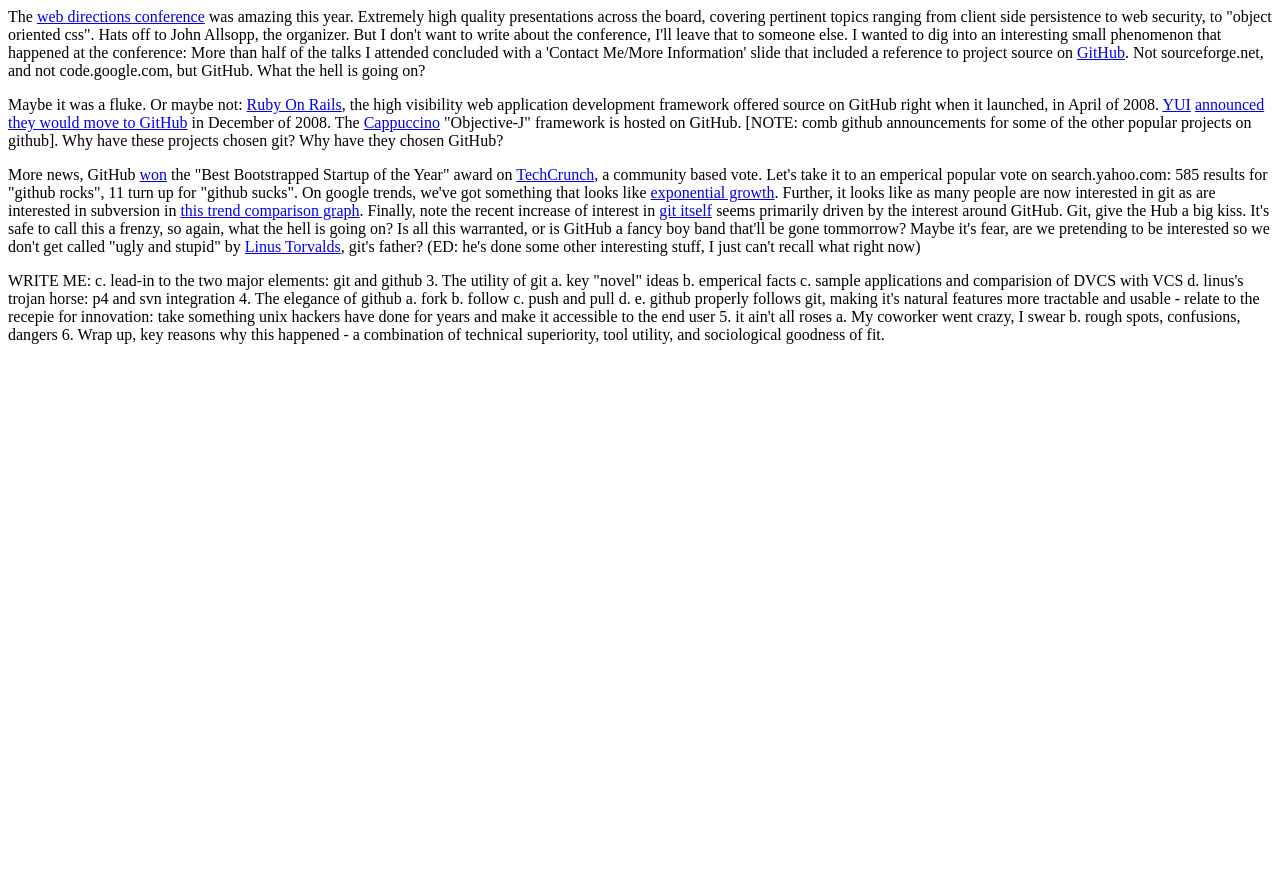
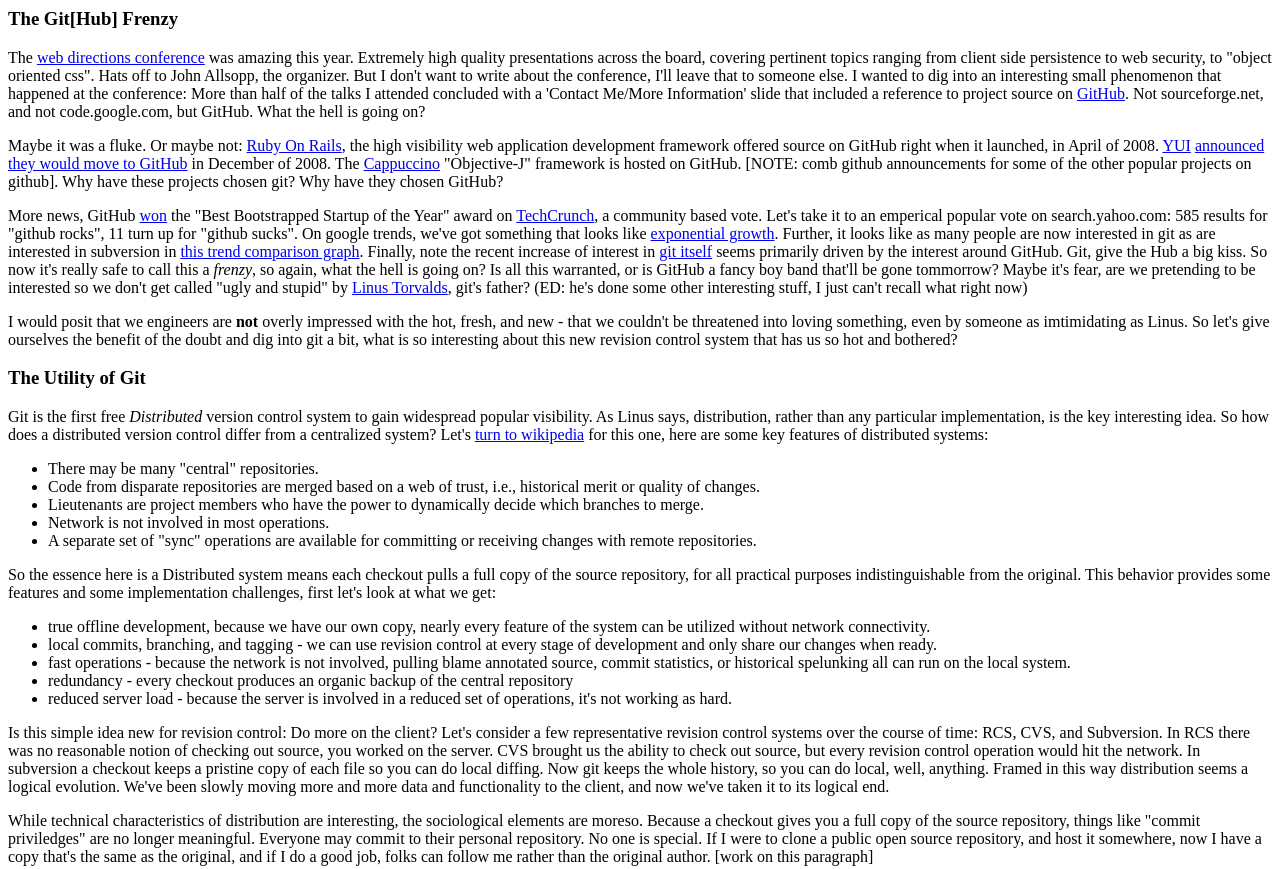
Before and after one commit to davglass/ydn-github-post, a plain HTML site: page src/index.html in a window 1280 px wide. Shown: the top 869 px of the page. Before the commit the page ends 800 px from the top, so only its background shows below. Drawn offline with Linux system fonts and the light colour scheme.

Commit message:
talk about git.

```diff
--- a/src/index.html
+++ b/src/index.html
@@ -1,6 +1,8 @@
 <html>
 <head><title> Gittin' Forky: The Social Coding Revolution </title></head>
 <body>
+
+<h3> The Git[Hub] Frenzy </h3>
 
 <p>
     The <a href="http://north.webdirections.org/">web directions
@@ -43,8 +45,9 @@
     <a href="http://www.google.com/trends?q=svn%2Cgit&ctab=0&geo=all&date=all&sort=1">this trend comparison graph</a>.
     Finally, note the recent increase of interest in
     <a href="http://www.google.com/trends?q=git&ctab=0&geo=all&date=all&sort=0">git itself</a>
-    seems primarily driven by the interest around GitHub.  Git, give the Hub a big kiss.  It's safe to call
-    this a frenzy, so again, what the hell is going on?  Is all this
+    seems primarily driven by the interest around GitHub.
+	Git, give the Hub a big kiss.  So now it's really safe to call
+    this a <i>frenzy</i>, so again, what the hell is going on?  Is all this
     warranted, or is GitHub a fancy boy band that'll be gone tommorrow?
     Maybe it's fear, are we pretending to be interested so we
     don't get called "ugly and stupid" by
@@ -52,10 +55,81 @@
     git's father?  (ED: he's done some other interesting stuff, I just can't
     recall what right now)
 </p>
+<p>
+    I would posit that we engineers are <b>not</b> overly impressed with
+	the hot, fresh, and new - that we couldn't be threatened into loving
+	something, even by someone as imtimidating as Linus.  So let's give
+	ourselves the benefit of the doubt and dig into git a bit, what is so
+	interesting about this new revision control system that has us so
+	hot and bothered?
+
+</p>
+
+<h3> The Utility of Git </h3>
+
+<p>
+  Git is the first free <i>Distributed</i> version control system to gain
+  widespread popular visibility.  As Linus says, distribution, rather
+  than any particular implementation, is the key interesting idea.  So
+  how does a distributed version control differ from a centralized system?
+  Let's <a href="http://en.wikipedia.org/wiki/Distributed_revision_control">turn to wikipedia</a> for this one, here are some key features of
+  distributed systems:
+  <ul>
+   <li> There may be many "central" repositories.
+   <li> Code from disparate repositories are merged based on a web of trust, i.e., historical merit or quality of changes.
+   <li> Lieutenants are project members who have the power to dynamically decide which branches to merge.
+   <li> Network is not involved in most operations.
+   <li> A separate set of "sync" operations are available for committing or receiving changes with remote repositories.
+  </ul>
+
+  So the essence here is a Distributed system means each checkout pulls
+  a full copy of the source repository, for all practical purposes
+  indistinguishable from the original.  This behavior provides some
+  features and some implementation challenges, first let's look at what we
+  get:
+  <ul>
+    <li> true offline development, because we have our own copy, nearly
+	  every feature of the system can be utilized without network
+	  connectivity.
+	<li> local commits, branching, and tagging - we can use revision
+	  control at every stage of development and only share our changes
+	  when ready.
+	<li> fast operations - because the network is not involved, pulling
+	  blame annotated source, commit statistics, or historical spelunking
+	  all can run on the local system.
+    <li> redundancy - every checkout produces an organic backup of the
+	  central repository
+	<li> reduced server load - because the server is involved in a reduced
+	  set of operations, it's not working as hard.
+  </ul>
+</p>
+
+<p>
+  Is this simple idea new for revision control:  Do more on the client?
+  Let's consider a few representative revision control systems over the
+  course of time: RCS, CVS, and Subversion.  In RCS there was
+  no reasonable notion of checking out source, you worked on the server.
+  CVS brought us the ability to check out source, but every revision
+  control operation would hit the network.  In subversion a checkout keeps
+  a pristine copy of each file so you can do local diffing.  Now git keeps
+  the whole history, so you can do local, well, anything.  Framed in this
+  way distribution seems a logical evolution.  We've been slowly moving
+  more and more data and functionality to the client, and now we've taken
+  it to its logical end.
+</p>
+
+<p>
+  While technical characteristics of distribution are interesting, the
+  sociological elements are moreso.  Because a checkout gives you a
+  full copy of the source repository, things like "commit priviledges" are
+  no longer meaningful.  Everyone may commit to their personal repository.
+  No one is special.  If I were to clone a public open source repository,
+  and host it somewhere, now I have a copy that's the same as the original,
+  and if I do a good job, folks can follow me rather than the original
+  author.  [work on this paragraph]
+</p>
 
 WRITE ME:
-
-  c. lead-in to the two major elements: git and github
 
 3. The utility of git
    a. key "novel" ideas
```
